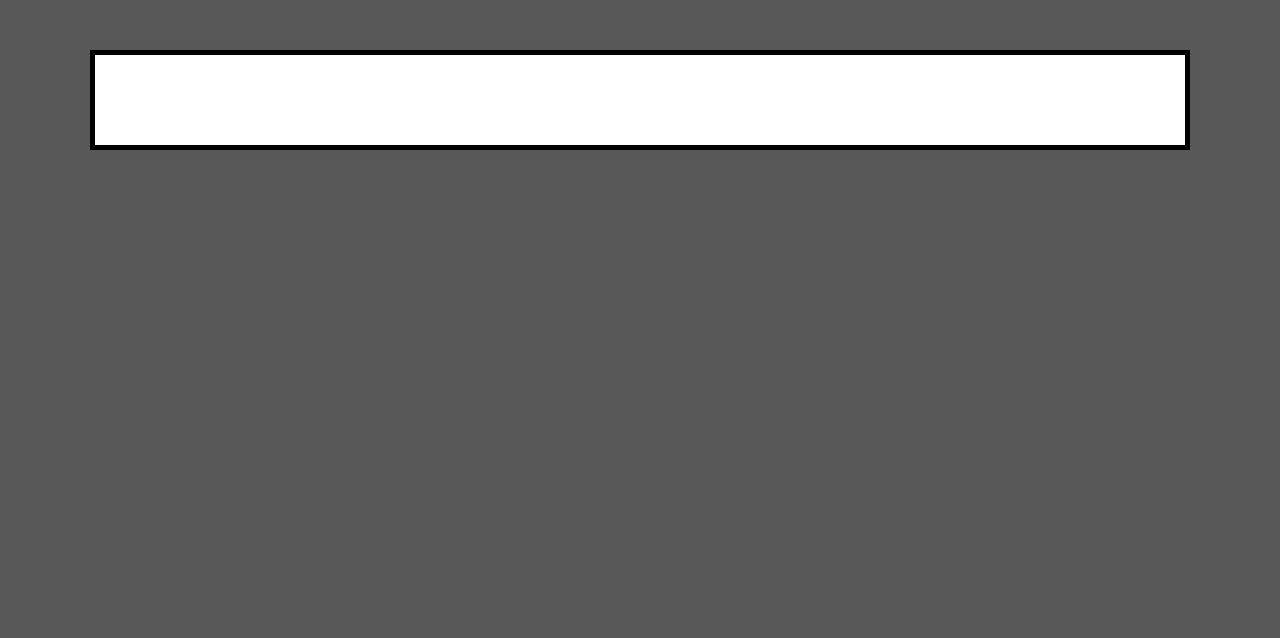
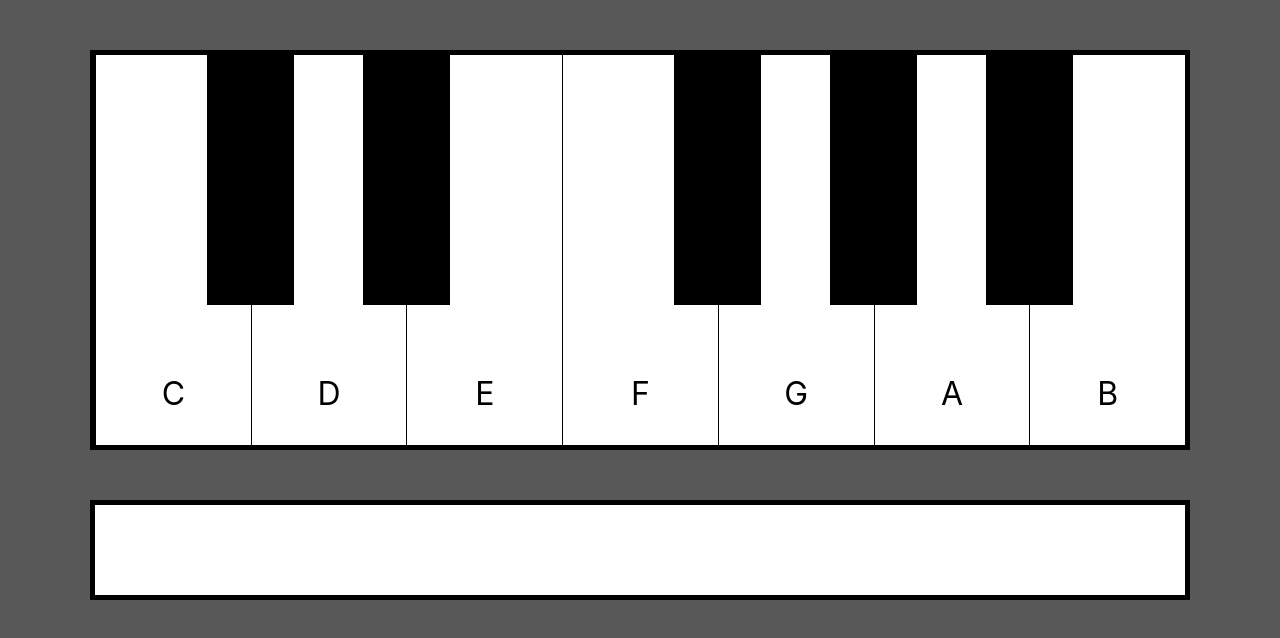
Before and after one commit to tlgreg86/react-piano, a React (Create React App) app: page / in a window 1280 px wide. Shown: the top 638 px of the page. Built offline with nearby package versions, Linux system fonts and the light colour scheme.

Commit message:
Add event listener to update state for logger

```diff
--- a/src/App.js
+++ b/src/App.js
@@ -24,9 +24,16 @@ constructor(props) {
   }
 }
 
+  handleClick = (keyName) => {
+    const {keysLogged} = this.state
+    keysLogged.push(keyName)
+    this.setState({keysLogged})
+  }
+
   render() {
     return (
       <div>
+        <Piano keys={this.state.keys} handleClick={this.handleClick} />
         <Logger keysLogged={this.state.keysLogged} />
       </div>
     )
--- a/src/components/Key/Key.js
+++ b/src/components/Key/Key.js
@@ -1,8 +1,8 @@
 import React from 'react'
 
-const Key = ({keyLabel, classNames}) => {
+const Key = ({keyLabel, classNames, handleClick}) => {
   return (
-    <div className={classNames}>
+    <div onClick={() => handleClick(keyLabel)} className={classNames}>
       <p className="key-label">{keyLabel}</p>
     </div>
   )
--- a/src/components/Piano/Piano.js
+++ b/src/components/Piano/Piano.js
@@ -1,7 +1,7 @@
 import React from 'react'
 import Key from '../Key/Key'
 
-const Piano = ({keys}) => {
+const Piano = ({ keys, handleClick }) => {
   return (
     <div className='piano-wrapper'>
       <div className='piano-container'>
@@ -12,6 +12,7 @@ const Piano = ({keys}) => {
                 key={`${i}-${keyLabel}`}
                 classNames={`key ${keyLabel} ${type} ${isActive}`}
                 keyLabel={keyLabel}
+                handleClick={handleClick}
               />
             )
           })
```
